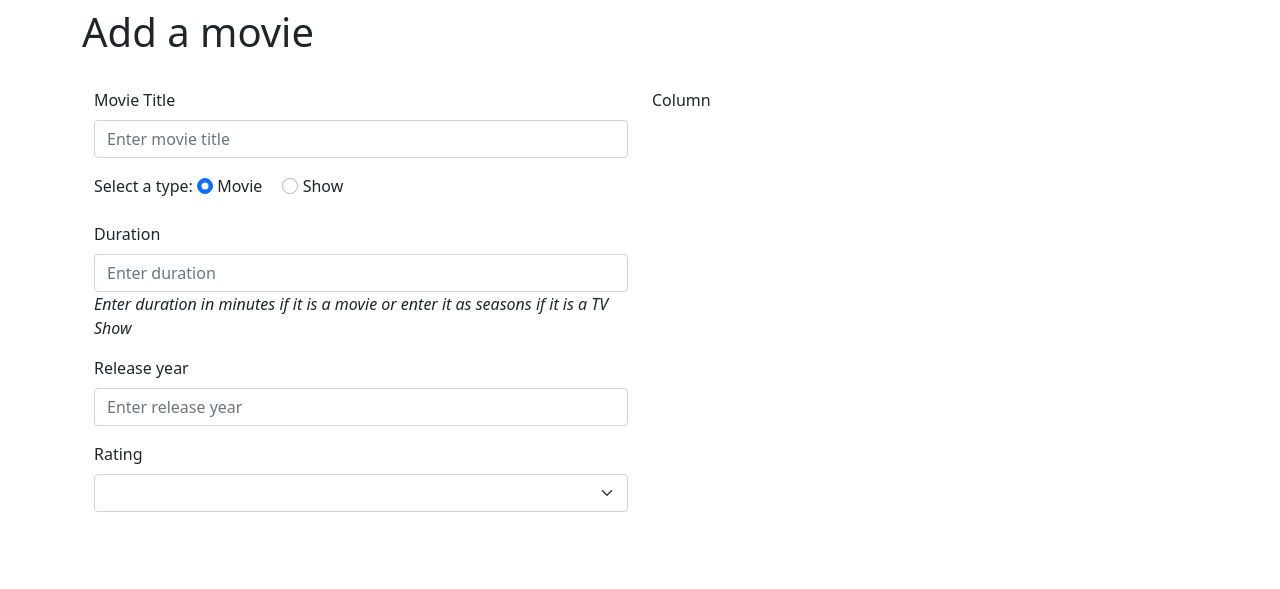
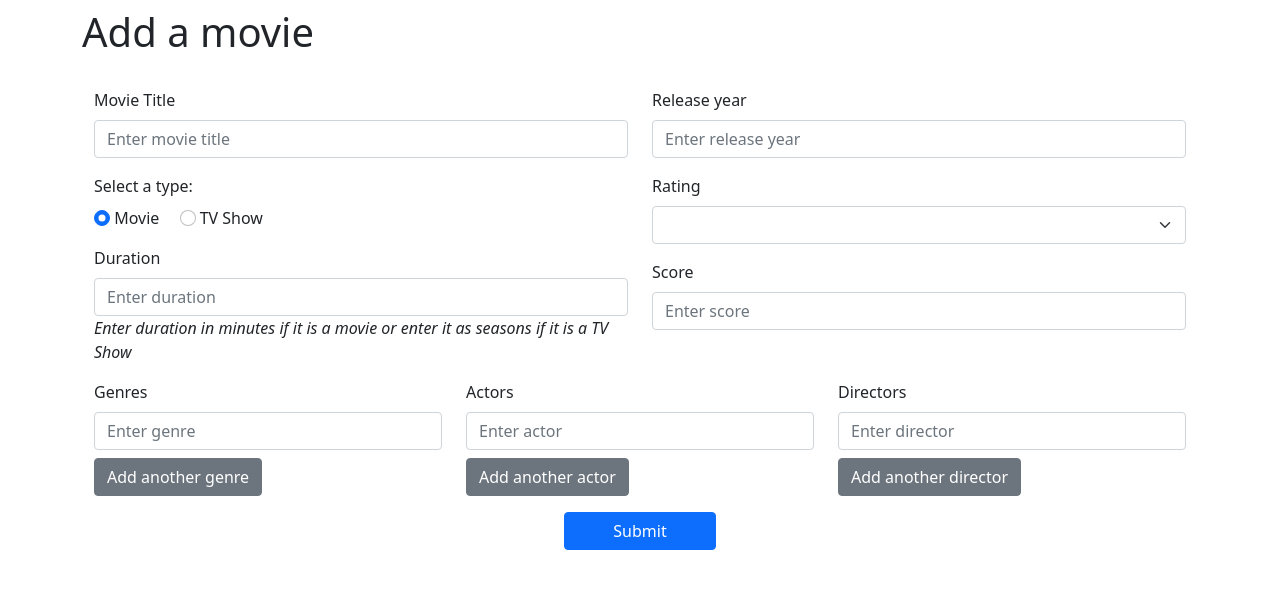
Before and after one commit to lndmri/Movie_Platform, a Flask app: page /add-movie in a window 1280 px wide. Shown: the part 56-645 px from the top of the page. Run offline with Flask 3, Linux system fonts and the light colour scheme; some libraries are stand-ins or nearby versions.

Commit message:
more updates on admin
Form add movie completed

```diff
--- a/website/templates/add_movie.html
+++ b/website/templates/add_movie.html
@@ -9,24 +9,27 @@
               <div class="col">
                 <div class="form-group mb-3">
                     <label for="title" class="form-label">Movie Title</label>
-                    <input type="title" class="form-control" id="title" name="title" placeholder="Enter movie title" required/>
+                    <input type="text" class="form-control" id="title" name="title" placeholder="Enter movie title" required/>
                 </div>
                 <div class="form-group mb-3">
                     <label class="form-label">Select a type:</label>
+                    <br>
                     <div class="form-check-inline">
                         <input type="radio" class="form-check-input" id="type_movie" name="type" value="Movie" checked/>
                         <label class="form-check-label" for="type_movie">Movie</label>
                     </div>
                     <div class="form-check-inline">
                         <input type="radio" class="form-check-input" id="type_show" name="type" value="TV Show"/>
-                        <label class="form-check-label" for="type_show">Show</label>
+                        <label class="form-check-label" for="type_show">TV Show</label>
                     </div>
                 </div>
                 <div class="form-group mb-3">
                     <label for="duration" class="form-label">Duration</label>
-                    <input type="number" class="form-control" id="duration" name="duration" placeholder="Enter duration" required/>
+                    <input type="number" class="form-control" id="duration" name="duration" placeholder="Enter duration" required min="1"/>
                     <div><p><em>Enter duration in minutes if it is a movie or enter it as seasons if it is a TV Show</em></p></div>
                 </div>
+              </div>
+              <div class="col">
                 <div class="form-group mb-3">
                     <label for="release_year" class="form-label">Release year</label>
                     <input type="number" class="form-control" id="release_year" name="release_year" placeholder="Enter release year" required/>
@@ -40,11 +43,86 @@
                         {% endfor %}
                       </select>
                 </div>
-              </div>
-              <div class="col">
-                Column
+                <div class="form-group mb-3">
+                    <label for="score" class="form-label">Score</label>
+                    <input type="number" class="form-control" id="score" name="score" placeholder="Enter score" required min="0" max="10" step="0.1" pattern="^\d(\.\d)?$|^10(\.0)?$"/>
+                </div>
               </div>
             </div>
-          </div>
+            <div class="row">
+                <div class="col">
+                    <div class="form-group mb-3">
+                        <label for="genres" class="form-label">Genres</label>
+                        <div id="genres-container">
+                            <input type="text" class="form-control mb-2" name="genres" placeholder="Enter genre" required/>
+                        </div>
+                        <button type="button" class="btn btn-secondary" onclick="addGenre()">Add another genre</button>
+                    </div>
+                </div>
+                <div class="col">
+                    <div class="form-group mb-3">
+                        <label for="actors" class="form-label">Actors</label>
+                        <div id="actors-container">
+                            <input type="text" class="form-control mb-2" name="actors" placeholder="Enter actor" required/>
+                        </div>
+                        <button type="button" class="btn btn-secondary" onclick="addActor()">Add another actor</button>
+                    </div>
+                </div>
+                <div class="col">
+                    <div class="form-group mb-3">
+                        <label for="directors" class="form-label">Directors</label>
+                        <div id="directors-container">
+                            <input type="text" class="form-control mb-2" name="directors" placeholder="Enter director" required/>
+                        </div>
+                        <button type="button" class="btn btn-secondary" onclick="addDirector()">Add another director</button>
+                    </div>
+                </div>
+            </div>
+            <div class="row">
+                <div class="col text-center">
+                    <button type="submit" class="btn btn-primary px-5 align-center">Submit</button>
+                </div>
+            </div>
+        </div>
     </form>
+
+
+    <script>
+        function addGenre() {
+            const container = document.getElementById('genres-container');
+            const inputGroup = document.createElement('div');
+            inputGroup.className = 'input-group mb-2';
+            inputGroup.innerHTML = `
+                <input type="text" class="form-control" name="genres" placeholder="Enter genre" required/>
+                <button type="button" class="btn btn-danger" onclick="removeInput(this)">Remove</button>
+            `;
+            container.appendChild(inputGroup);
+        }
+
+        function addActor() {
+            const container = document.getElementById('actors-container');
+            const inputGroup = document.createElement('div');
+            inputGroup.className = 'input-group mb-2';
+            inputGroup.innerHTML = `
+                <input type="text" class="form-control" name="actors" placeholder="Enter actor" required/>
+                <button type="button" class="btn btn-danger" onclick="removeInput(this)">Remove</button>
+            `;
+            container.appendChild(inputGroup);
+        }
+
+        function addDirector() {
+            const container = document.getElementById('directors-container');
+            const inputGroup = document.createElement('div');
+            inputGroup.className = 'input-group mb-2';
+            inputGroup.innerHTML = `
+                <input type="text" class="form-control" name="directors" placeholder="Enter director" required/>
+                <button type="button" class="btn btn-danger" onclick="removeInput(this)">Remove</button>
+            `;
+            container.appendChild(inputGroup);
+        }
+
+        function removeInput(button) {
+            button.parentElement.remove();
+        }
+    </script>
 {% endblock %}
```
